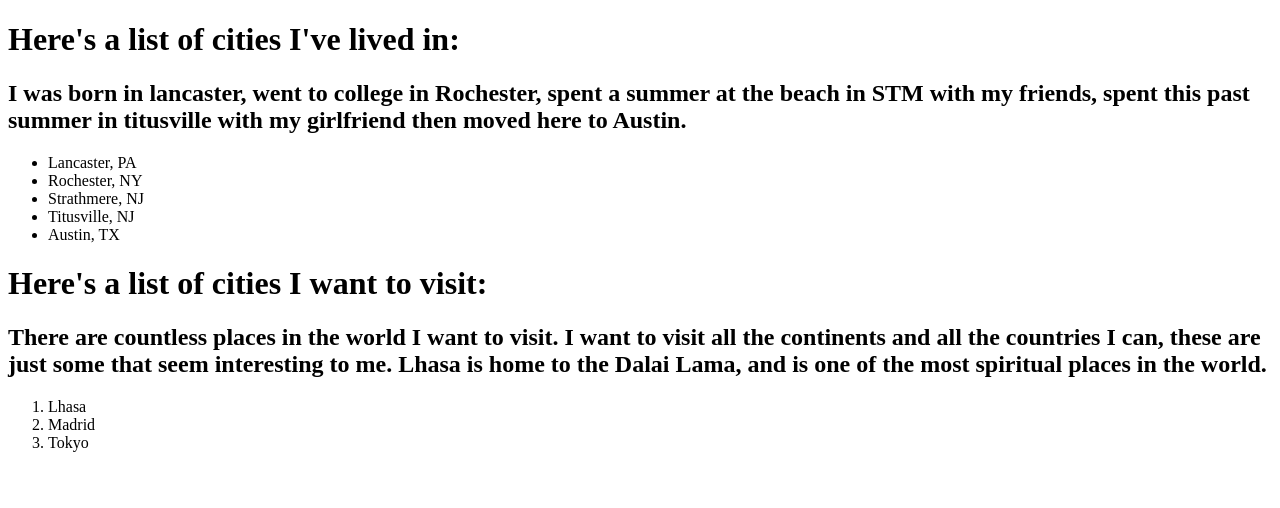
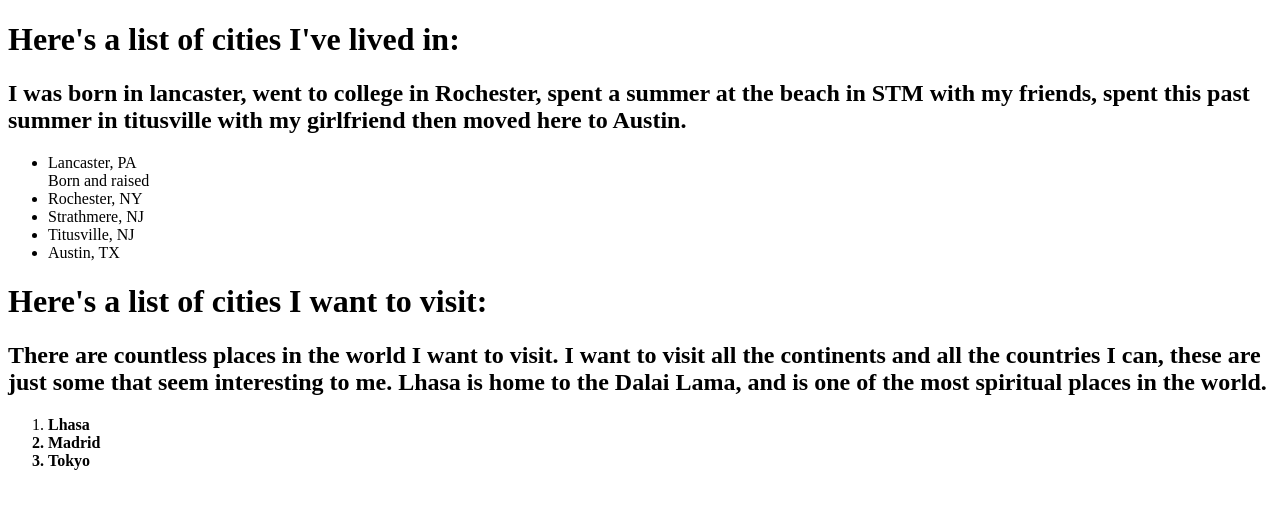
Before and after one commit to jdunc/html-exercise, a plain HTML site: page index.html in a window 1280 px wide. Drawn offline with Linux system fonts and the light colour scheme.

Commit message:
added emphasis

```diff
--- a/index.html
+++ b/index.html
@@ -8,7 +8,7 @@
     <h1>Here's a list of cities I've lived in:</h1>
     <h2>I was born in lancaster, went to college in Rochester, spent a summer at the beach in STM with my friends, spent this past summer in titusville with my girlfriend then moved here to Austin.</h2>
     <ul>
-      <li>Lancaster, PA</li>
+      <li>Lancaster, PA</li><span>Born and raised</span>
       <li>Rochester, NY</li>
       <li>Strathmere, NJ</li>
       <li>Titusville, NJ</li>
@@ -18,7 +18,7 @@
     <h2>There are countless places in the world I want to visit. I want to visit all the continents and all the countries I can, these are just some that seem interesting to me.  Lhasa is home to the Dalai Lama, and is one of the most spiritual places in the world.</h2>
 
     <ol>
-      <li>Lhasa</li>
+      <li><strong>Lhasa<strong></li>
       <li>Madrid</li>
       <li>Tokyo</li>
     </ol>
```
